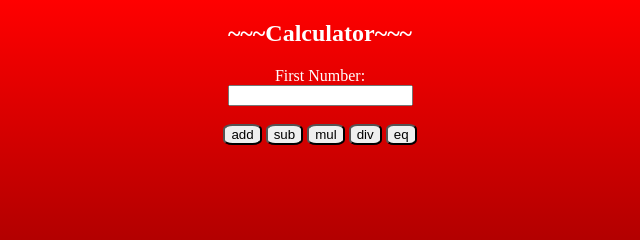
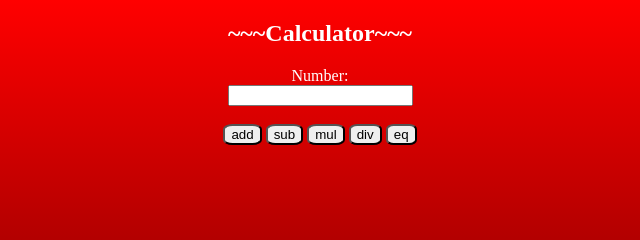
Before and after one commit to SUBHAPRIYAN/jscalc, a plain HTML site: page index.html in a window 1280 px wide. Shown: the top 240 px of the page, 320-960 px from the left. Drawn offline with Linux system fonts and the light colour scheme.

Commit message:
index.html

```diff
--- a/index.html
+++ b/index.html
@@ -9,7 +9,7 @@
 </head>
 <body>
     <div class ="calc"><center><h2>~~~Calculator~~~</h2></center>
-    <center><label for="first">First Number:</label><br>
+    <center><label for="first">Number:</label><br>
         <input type="text" name="first" id="f1"><br><br>
         <button onclick="add()">add</button>
         <button onclick="sub()">sub</button>
```
